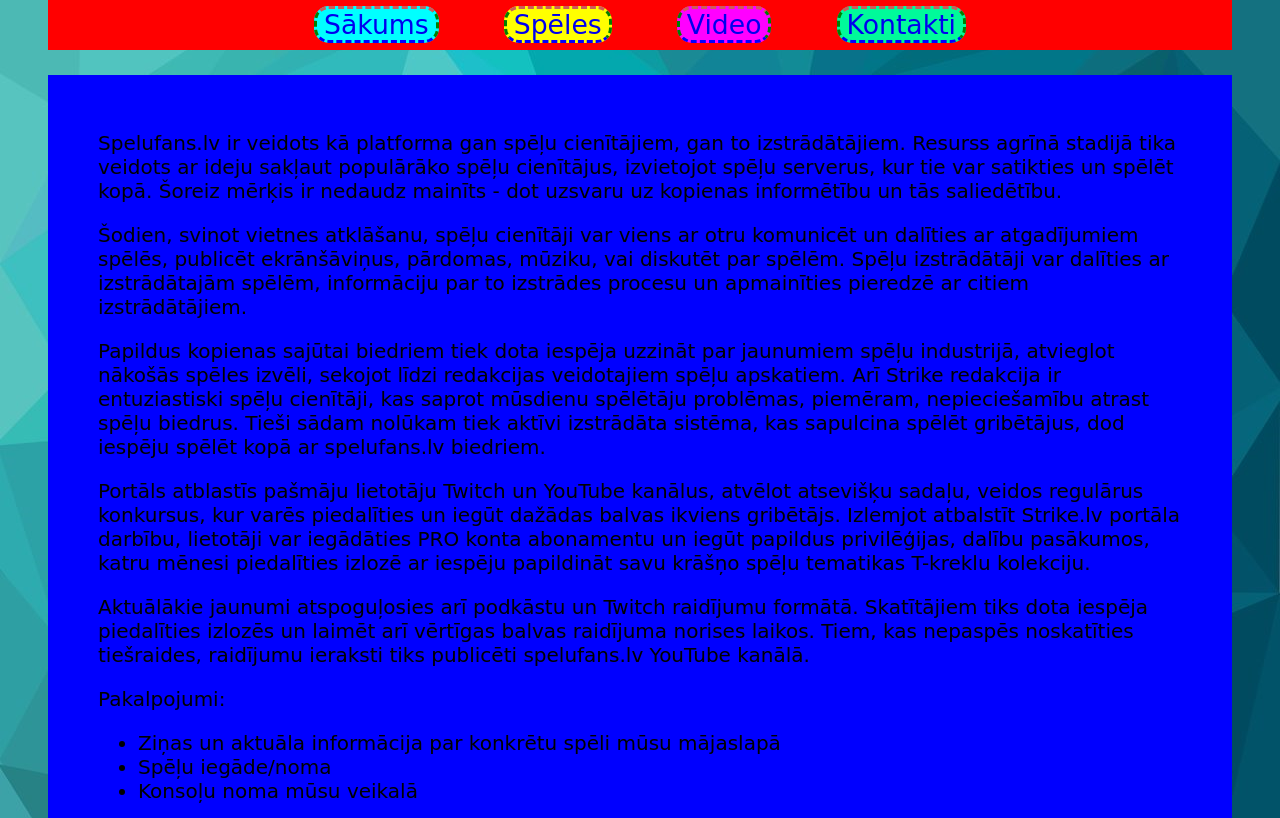
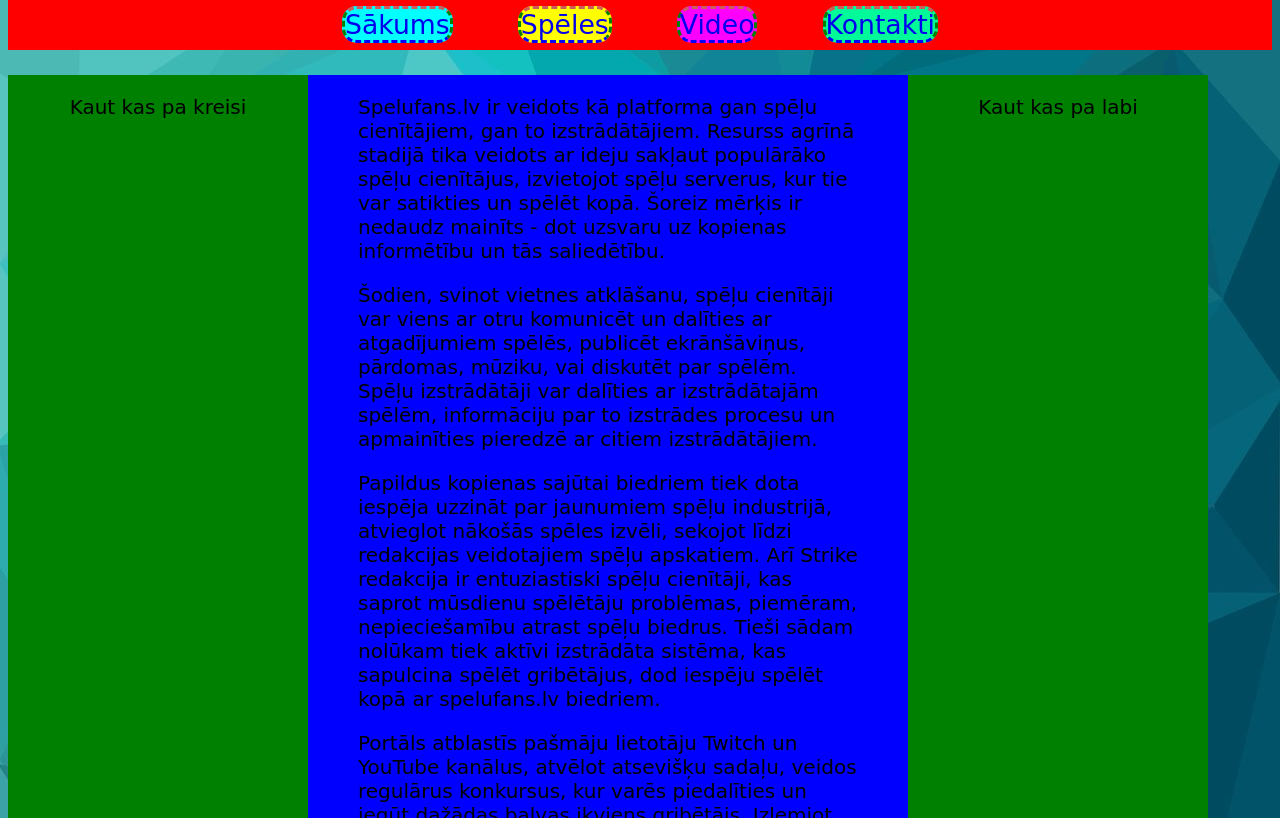
Before and after one commit to 4ipon4ik/FirstPage, a plain HTML site: page index.html in a window 1280 px wide. Shown: the part 149-967 px from the top of the page. Drawn offline with Linux system fonts and the light colour scheme.

Commit message:
add
stuff

```diff
--- a/index.html
+++ b/index.html
@@ -6,7 +6,7 @@
 	<title>For gamers</title>
 	<link rel="stylesheet" type="text/css" href="./noformejums.css"/>
 	<link rel="stylesheet" href="https://cdnjs.cloudflare.com/ajax/libs/font-awesome/4.7.0/css/font-awesome.min.css">
-	<link rel="icon" type="image/vnd.microsoft.icon" href="./Bildes/favicon-gamepad.ico"/>
+	<link rel="icon" type="image/image/vnd.microsoft.icon" href="./Bildes/favicon-gamepad.ico"/>
 </head>
 <body>
 	<div class="logo">
@@ -18,7 +18,9 @@
 		<span id="c"><a href="./Video.html">Video</a></span>
 		<span id="d"><a href="./kontakti.html">Kontakti</a></span>
 	</div>
-	<div class="main" id="sakums">
+	<div class="main">
+		<div id="left"><p>Kaut kas pa kreisi</p></div>
+		<div id="sakums">
 			<p>Spelufans.lv  ir veidots kā platforma gan spēļu cienītājiem, gan to izstrādātājiem. Resurss agrīnā stadijā tika veidots ar ideju sakļaut populārāko spēļu cienītājus, izvietojot spēļu serverus, kur tie var satikties un spēlēt kopā. Šoreiz mērķis ir nedaudz mainīts - dot uzsvaru uz kopienas informētību un tās saliedētību.</p>
 			<p>Šodien, svinot vietnes atklāšanu, spēļu cienītāji var viens ar otru komunicēt un dalīties ar atgadījumiem spēlēs, publicēt ekrānšāviņus, pārdomas, mūziku, vai diskutēt par spēlēm. Spēļu izstrādātāji var dalīties ar izstrādātajām spēlēm, informāciju par to izstrādes procesu un apmainīties pieredzē ar citiem izstrādātājiem.</p>
 			<p>Papildus kopienas sajūtai biedriem tiek dota iespēja uzzināt par jaunumiem spēļu industrijā, atvieglot nākošās spēles izvēli, sekojot līdzi redakcijas veidotajiem spēļu apskatiem. Arī Strike redakcija ir entuziastiski spēļu cienītāji, kas saprot mūsdienu spēlētāju problēmas, piemēram, nepieciešamību atrast spēļu biedrus. Tieši sādam nolūkam tiek aktīvi izstrādāta sistēma, kas sapulcina spēlēt gribētājus, dod iespēju spēlēt kopā ar spelufans.lv biedriem.</p>
@@ -32,6 +34,8 @@
 				</ul>
 			</p>
 		</div>
+		<div id="right"><p>Kaut kas pa labi</p></div>
+	</div>
 	<div class="copyright">© 2017 Artūrs EDP1 Inc.</div>
 </body>
 </html>
--- a/noformejums.css
+++ b/noformejums.css
@@ -11,39 +11,34 @@
 .main img:hover{
 	max-width: 31%;
 }
-div{
-	margin-right: 40px;
-	margin-left: 40px;
-}
 .logo{
-	padding: 30px 0px 0px 0px;
+	padding-top: 30px;
 	text-align: center;
 }
 .izvelne{
 	text-align: center;
 	background-color: red;
-	padding: 10px 0px 10px 0px;
-	margin-top: 25px;
-	margin-bottom: 25px;
+	padding:10px 0px 10px 0px;
+	margin: 20px 0px 25px 0px;
 }
 .izvelne span{
 	font-size: 20pt;
-	margin: 0px 30px 0px 30px;
+	margin-right: 30px;
+	margin-left: 30px;
 	border-style: dashed;
 	border-radius: 15px;
 	border-color: indianred green blue;
-	padding: 0px 7px 0px 7px;
 }
 .izvelne span:hover{
-	font-weight: bold;
-	padding: 3px 7px 3px 7px;
+	padding-top: 3px;
+	padding-bottom: 3px;
 }
 .main{
 	background-color: blue;
 	font-size: 15pt;
-	padding: 18px;
-	padding-top: 36px;
 	text-align: center;
+	width: 1200px;
+	height: 1400px;
 }
 .copyright{
 	font-size: 12pt;
@@ -64,10 +59,25 @@
 #kontakti{
 	font-size: 14pt;
 }
+#left{
+	float:left;
+	width: 300px;
+	background-color: green;
+	height: 100%;
+}
+#right{
+	float:left;
+	width: 300px;
+	background-color: green;
+	height: 100%;
+}
 #sakums{
 	text-align: left;
 	padding-left: 50px;
 	padding-right: 50px;
+	width: 500px;
+	float:left;
+	height: inherit;
 }
 #SkypeButton_Call_spider3691_1{
 	background-color: brown;
```
Also changed, not shown: Video.html (+10 -6 lines), galerija.html (+5 -2 lines), kontakti.html (+7 -3 lines), 1 other file. Lines whose indentation alone changed are shown as unchanged.
